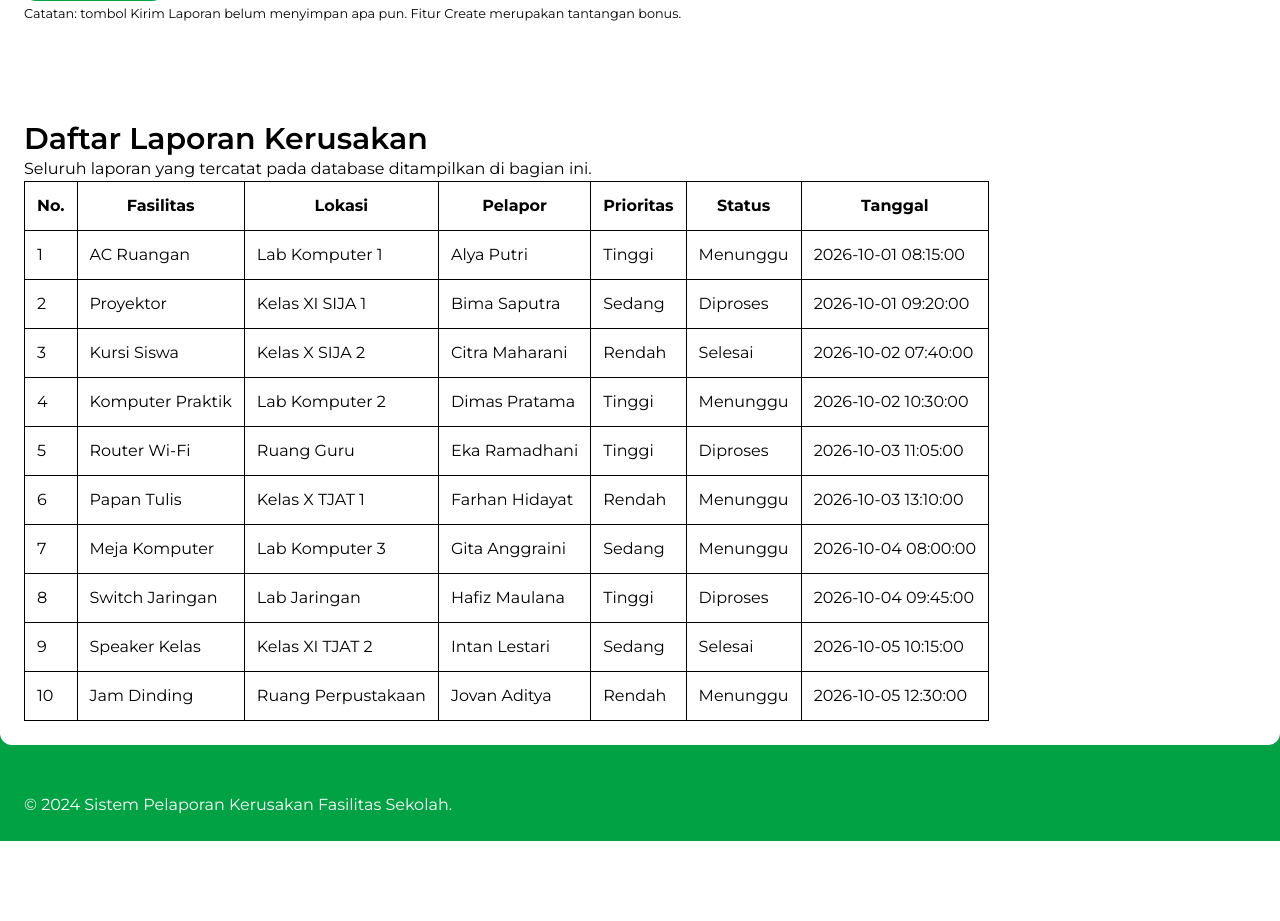
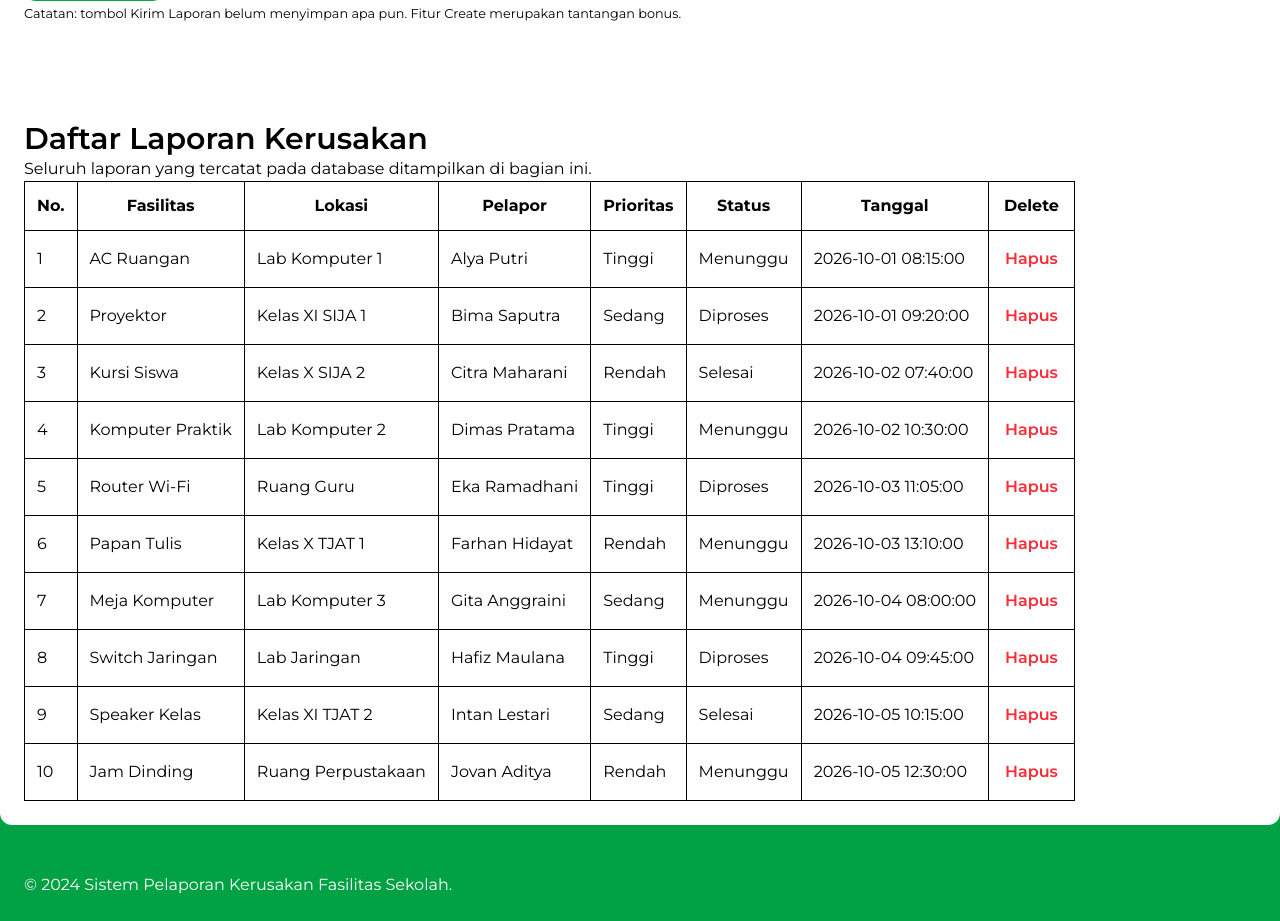
Before and after one commit to CreamyOvO/STS_DTP_SD, a PHP site: page / in a window 1280 px wide. Shown: the part 752-1673 px from the top of the page. Before the commit the page ends 1593 px from the top, so only its background shows below. Run offline with PHP 8.4, Linux system fonts and the light colour scheme; data comes from the database, SQL or seed files in the repository.

Commit message:
penambahan delete

```diff
--- a/index.php
+++ b/index.php
@@ -7,6 +7,7 @@ $lokasi = "";
 $id_kategori = 0;
 $deskripsi = "";
 $prioritas = "";
+$laporan = mysqli_query($conn, "SELECT * FROM laporan_kerusakan ORDER BY id_laporan ASC");
 
 if (isset($_POST['submit'])) {
     if (isset($_POST['nama_pelapor']) && isset($_POST['nama_fasilitas']) && isset($_POST['lokasi']) && isset($_POST['id_kategori']) && isset($_POST['deskripsi']) && isset($_POST['prioritas'])) {
@@ -19,9 +20,17 @@ if (isset($_POST['submit'])) {
 
     mysqli_query($conn, "INSERT INTO laporan_kerusakan (nama_pelapor, nama_fasilitas, lokasi, id_kategori, deskripsi, prioritas)
     VALUES ('$nama', '$fasilitas', '$lokasi', $id_kategori, '$deskripsi', '$prioritas');");
+
+    header("Location: index.php");
 }
 }
 
+if (isset($_POST['delete'])) {
+    $id = $_POST['id_lapor'];
+
+    mysqli_query($conn, "DELETE FROM laporan_kerusakan WHERE id_laporan = '$id'");
+    header ("Location: index.php");
+}
 
 ?>
 
@@ -110,7 +119,7 @@ if (isset($_POST['submit'])) {
                         </select>
                     </p>
 
-                    <p><button type="submit" class="rounded-xl p-3 mt-5 bg-green-600 font-semibold text-white" name="submit">Kirim Laporan</button></p>
+                    <p><button type="submit" class="rounded-xl p-3 mt-5 bg-green-600 font-semibold text-white cursor-pointer hover:bg-green-800 transition-all" name="submit">Kirim Laporan</button></p>
                 </fieldset>
             </form>
             <p><small>Catatan: tombol Kirim Laporan belum menyimpan apa pun. Fitur Create merupakan tantangan bonus.</small></p>
@@ -126,9 +135,7 @@ if (isset($_POST['submit'])) {
                  3. Ganti baris placeholder pada tbody dengan perulangan hasil query.
                  4. Jangan mengetik data database secara manual di HTML.
             -->
-                 <?php
-                 $laporan = mysqli_query($conn, "SELECT * FROM laporan_kerusakan");
-                 ?>
+
             <table class="border-collapse border-spacing-5 border border-black overflow-x-scroll">
                 <thead>
                     <tr>
@@ -139,6 +146,7 @@ if (isset($_POST['submit'])) {
                         <th scope="col" class="border border-black p-3">Prioritas</th>
                         <th scope="col" class="border border-black p-3">Status</th>
                         <th scope="col" class="border border-black p-3">Tanggal</th>
+                        <th scope="col" class="border border-black p-3">Delete</th>
                     </tr>
                 </thead>
                 <tbody>
@@ -153,6 +161,12 @@ if (isset($_POST['submit'])) {
                         <td class="border border-black p-3"><?= $data['prioritas'] ?></td>
                         <td class="border border-black p-3"><?= $data['status'] ?></td>
                         <td class="border border-black p-3"><?= $data['tanggal_laporan'] ?></td>
+                        <td class="border border-black p-3">
+                            <form action="index.php" method="post">
+                                <input type="hidden" value="<?= $data['id_laporan'] ?>" name="id_lapor">
+                                <button class="rounded p-1 font-semibold text-red-500 cursor-pointer hover:text-red-800 hover:bg-red-100 transition-all" name="delete" id="delete" type="submit">Hapus</button>
+                            </form>
+                        </td>
                     </tr>
                     <?php
                     };
```
